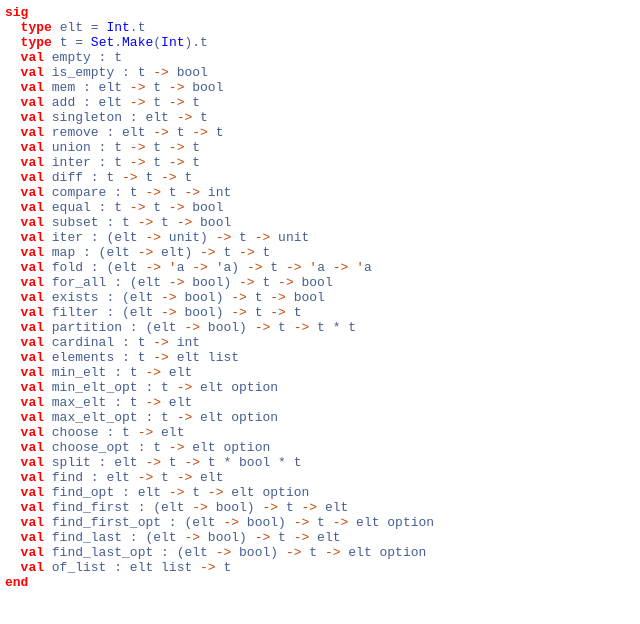
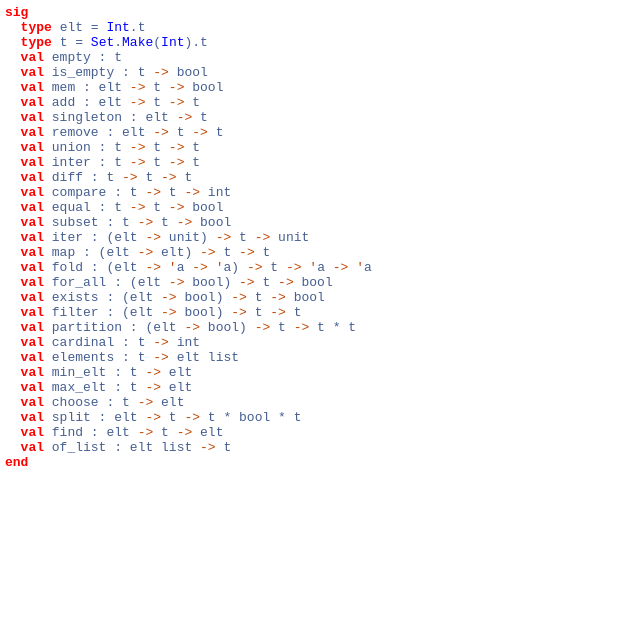
Before and after one commit to jogiet/MOLOSS, a plain HTML site: page type_Ast_fo.ISet.html in a window 1280 px wide. Shown: the whole page, without its empty margins (0-640 px from the left). Drawn offline with Linux system fonts and the light colour scheme.

Commit message:
Updating doc

```diff
--- a/style.css
+++ b/style.css
@@ -31,7 +31,7 @@ pre.verbatim, pre.codepre { }
 .indextable {border: 1px #ddd solid; border-collapse: collapse}
 .indextable td, .indextable th {border: 1px #ddd solid; min-width: 80px}
 .indextable td.module {background-color: #eee ;  padding-left: 2px; padding-right: 2px}
-.indextable td.module a {color: #4E6272; text-decoration: none; display: block; width: 100%}
+.indextable td.module a {color: 4E6272; text-decoration: none; display: block; width: 100%}
 .indextable td.module a:hover {text-decoration: underline; background-color: transparent}
 .deprecated {color: #888; font-style: italic}
 .indextable tr td div.info { margin-left: 2px; margin-right: 2px }
--- a/type_Ast_fo.ISet.html
+++ b/type_Ast_fo.ISet.html
@@ -48,17 +48,9 @@
 &nbsp;&nbsp;<span class="keyword">val</span>&nbsp;cardinal&nbsp;:&nbsp;t&nbsp;<span class="keywordsign">-&gt;</span>&nbsp;int<br>
 &nbsp;&nbsp;<span class="keyword">val</span>&nbsp;elements&nbsp;:&nbsp;t&nbsp;<span class="keywordsign">-&gt;</span>&nbsp;elt&nbsp;list<br>
 &nbsp;&nbsp;<span class="keyword">val</span>&nbsp;min_elt&nbsp;:&nbsp;t&nbsp;<span class="keywordsign">-&gt;</span>&nbsp;elt<br>
-&nbsp;&nbsp;<span class="keyword">val</span>&nbsp;min_elt_opt&nbsp;:&nbsp;t&nbsp;<span class="keywordsign">-&gt;</span>&nbsp;elt&nbsp;option<br>
 &nbsp;&nbsp;<span class="keyword">val</span>&nbsp;max_elt&nbsp;:&nbsp;t&nbsp;<span class="keywordsign">-&gt;</span>&nbsp;elt<br>
-&nbsp;&nbsp;<span class="keyword">val</span>&nbsp;max_elt_opt&nbsp;:&nbsp;t&nbsp;<span class="keywordsign">-&gt;</span>&nbsp;elt&nbsp;option<br>
 &nbsp;&nbsp;<span class="keyword">val</span>&nbsp;choose&nbsp;:&nbsp;t&nbsp;<span class="keywordsign">-&gt;</span>&nbsp;elt<br>
-&nbsp;&nbsp;<span class="keyword">val</span>&nbsp;choose_opt&nbsp;:&nbsp;t&nbsp;<span class="keywordsign">-&gt;</span>&nbsp;elt&nbsp;option<br>
 &nbsp;&nbsp;<span class="keyword">val</span>&nbsp;split&nbsp;:&nbsp;elt&nbsp;<span class="keywordsign">-&gt;</span>&nbsp;t&nbsp;<span class="keywordsign">-&gt;</span>&nbsp;t&nbsp;*&nbsp;bool&nbsp;*&nbsp;t<br>
 &nbsp;&nbsp;<span class="keyword">val</span>&nbsp;find&nbsp;:&nbsp;elt&nbsp;<span class="keywordsign">-&gt;</span>&nbsp;t&nbsp;<span class="keywordsign">-&gt;</span>&nbsp;elt<br>
-&nbsp;&nbsp;<span class="keyword">val</span>&nbsp;find_opt&nbsp;:&nbsp;elt&nbsp;<span class="keywordsign">-&gt;</span>&nbsp;t&nbsp;<span class="keywordsign">-&gt;</span>&nbsp;elt&nbsp;option<br>
-&nbsp;&nbsp;<span class="keyword">val</span>&nbsp;find_first&nbsp;:&nbsp;(elt&nbsp;<span class="keywordsign">-&gt;</span>&nbsp;bool)&nbsp;<span class="keywordsign">-&gt;</span>&nbsp;t&nbsp;<span class="keywordsign">-&gt;</span>&nbsp;elt<br>
-&nbsp;&nbsp;<span class="keyword">val</span>&nbsp;find_first_opt&nbsp;:&nbsp;(elt&nbsp;<span class="keywordsign">-&gt;</span>&nbsp;bool)&nbsp;<span class="keywordsign">-&gt;</span>&nbsp;t&nbsp;<span class="keywordsign">-&gt;</span>&nbsp;elt&nbsp;option<br>
-&nbsp;&nbsp;<span class="keyword">val</span>&nbsp;find_last&nbsp;:&nbsp;(elt&nbsp;<span class="keywordsign">-&gt;</span>&nbsp;bool)&nbsp;<span class="keywordsign">-&gt;</span>&nbsp;t&nbsp;<span class="keywordsign">-&gt;</span>&nbsp;elt<br>
-&nbsp;&nbsp;<span class="keyword">val</span>&nbsp;find_last_opt&nbsp;:&nbsp;(elt&nbsp;<span class="keywordsign">-&gt;</span>&nbsp;bool)&nbsp;<span class="keywordsign">-&gt;</span>&nbsp;t&nbsp;<span class="keywordsign">-&gt;</span>&nbsp;elt&nbsp;option<br>
 &nbsp;&nbsp;<span class="keyword">val</span>&nbsp;of_list&nbsp;:&nbsp;elt&nbsp;list&nbsp;<span class="keywordsign">-&gt;</span>&nbsp;t<br>
 <span class="keyword">end</span></code></body></html>
```
